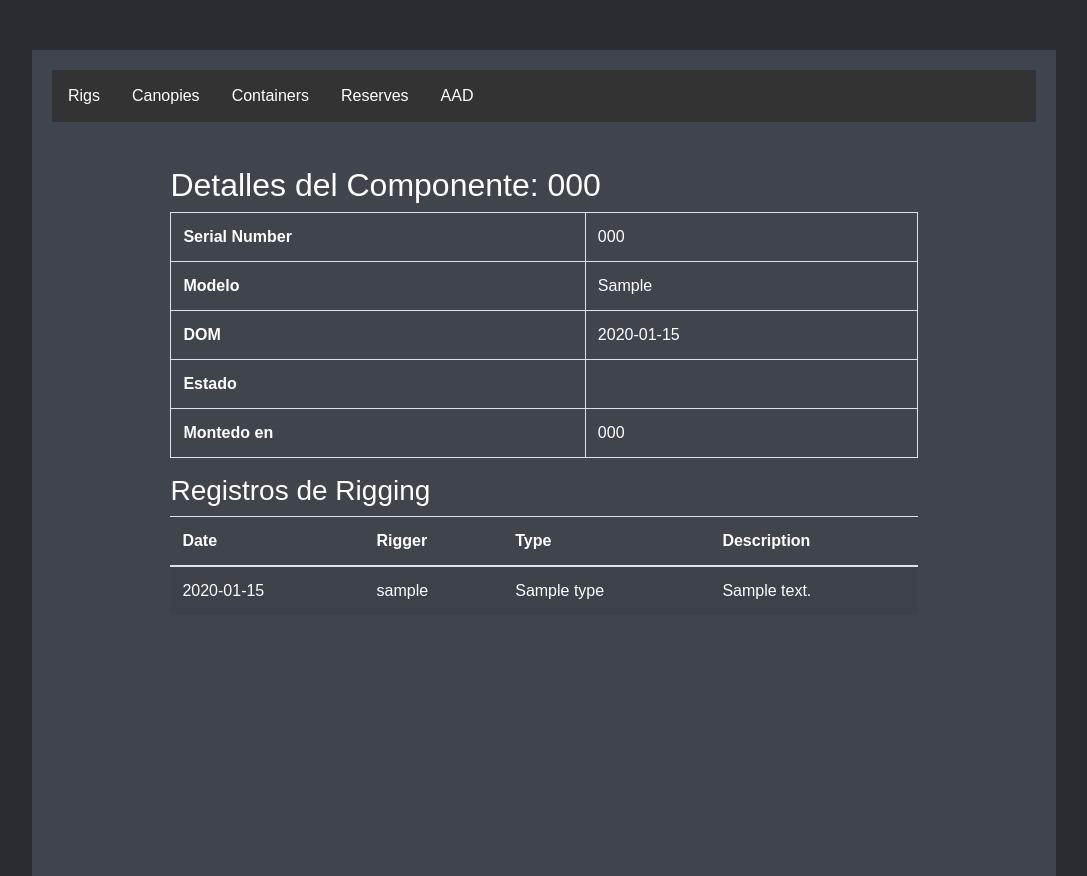
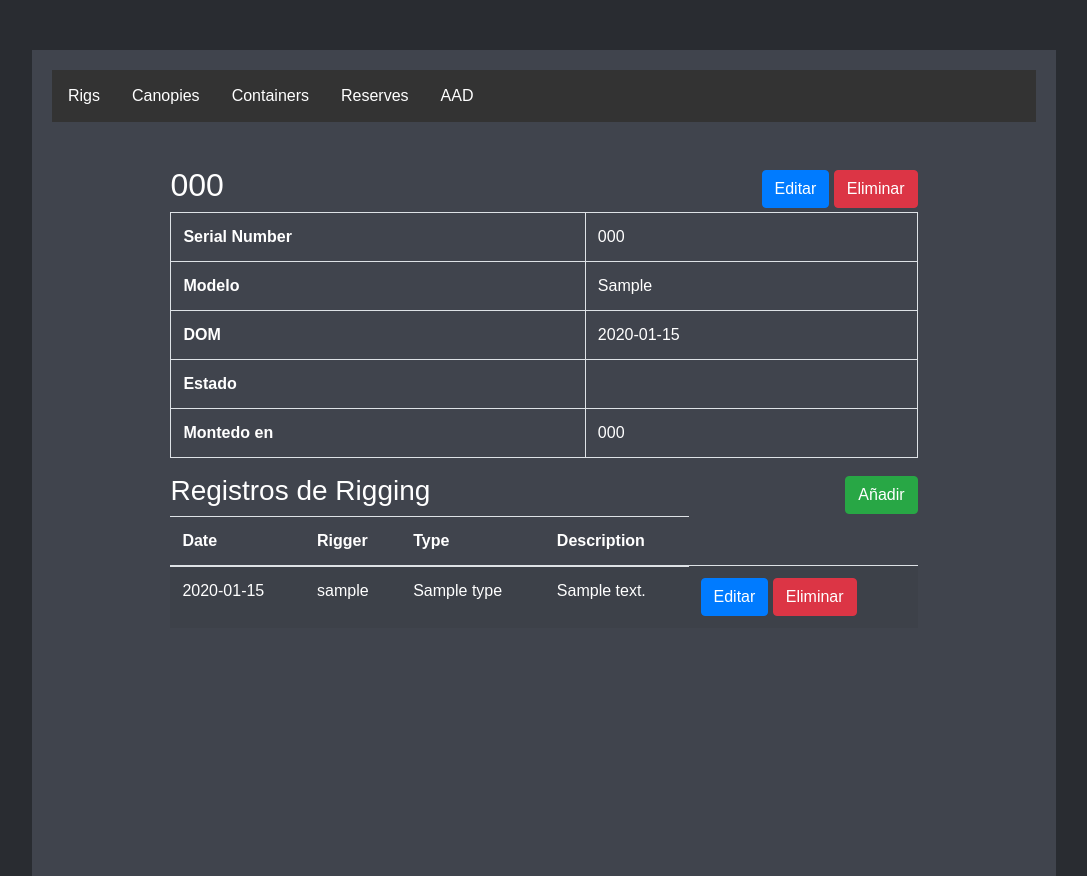
Before and after one commit to naskeytor/rigging_management, a Flask app: page /component/show/1 in a window 1280 px wide. Shown: the part 76-952 px from the top of the page, without its empty margins (96-1183 px from the left). Run offline with Flask 3, Linux system fonts and the light colour scheme; a user stored in the database is signed in; tables that the repository leaves empty hold one stand-in row (values such as "Sample post"); some libraries are stand-ins or nearby versions.

Commit message:
Add basic buttonson show component pages

```diff
--- a/rigging_test/templates/show_component.html
+++ b/rigging_test/templates/show_component.html
@@ -2,7 +2,17 @@
 
 {% block content %}
     <div class="container mt-4" style="color: white;">
-        <h2>Detalles del Componente: {{ component.serial_number }}</h2>
+        <div class="d-flex justify-content-between align-items-center">
+            <h2>{{ component.serial_number }}</h2>
+            <div>
+                <!-- Botón para editar -->
+                <button type="button" class="btn btn-primary" data-toggle="modal" data-target="#editComponentModal">
+                    Editar
+                </button>
+                <!-- Botón para eliminar -->
+                <button type="button" class="btn btn-danger">Eliminar</button>
+            </div>
+        </div>
         <table class="table table-bordered" style="color: white;">
             <tbody>
             <tr>
@@ -30,7 +40,12 @@
         </table>
 
 
-        <h3>Registros de Rigging</h3>
+        <div class="d-flex justify-content-between align-items-center">
+            <h3>Registros de Rigging</h3>
+            <!-- Botón para añadir un nuevo registro de rigging -->
+            <button type="button" class="btn btn-success" data-toggle="modal" data-target="#addRiggingModal">Añadir
+            </button>
+        </div>
         {% if riggings %}
             <table class="table table-striped" style="color: white;">
                 <thead>
@@ -48,7 +63,35 @@
                         <td>{{ rigging.rigger if component.dom else '' }}</td>
                         <td>{{ rigging.type_rigging.name if rigging.type_rigging else '' }}</td>
                         <td>{{ rigging.description | default('') }}</td>
+                        <td>
+                            <button type="button" class="btn btn-primary" data-toggle="modal"
+                                    data-target="#editRiggingModal-{{ rigging.id }}">Editar
+                            </button>
+                            <button type="button" class="btn btn-danger">Eliminar</button>
+                        </td>
                     </tr>
+                    <div class="modal fade" id="editRiggingModal-{{ rigging.id }}" tabindex="-1" role="dialog"
+                         aria-labelledby="editRiggingModalLabel-{{ rigging.id }}" aria-hidden="true">
+                        <div class="modal-dialog" role="document">
+                            <div class="modal-content">
+                                <div class="modal-header">
+                                    <h5 class="modal-title" id="editRiggingModalLabel-{{ rigging.id }}">Editar Registro
+                                        de Rigging</h5>
+                                    <button type="button" class="close" data-dismiss="modal" aria-label="Close">
+                                        <span aria-hidden="true">&times;</span>
+                                    </button>
+                                </div>
+                                <div class="modal-body">
+                                    <!-- Contenido del modal para editar rigging -->
+                                    <p>Contenido del modal para editar el registro de rigging.</p>
+                                </div>
+                                <div class="modal-footer">
+                                    <button type="button" class="btn btn-secondary" data-dismiss="modal">Cerrar</button>
+                                    <button type="button" class="btn btn-primary">Guardar Cambios</button>
+                                </div>
+                            </div>
+                        </div>
+                    </div>
                 {% endfor %}
                 </tbody>
             </table>
@@ -56,4 +99,48 @@
             <p>No hay registros de rigging asociados a este componente.</p>
         {% endif %}
     </div>
+    <!-- Modal para editar -->
+    <div class="modal fade" id="editComponentModal" tabindex="-1" role="dialog"
+         aria-labelledby="editComponentModalLabel" aria-hidden="true">
+        <div class="modal-dialog" role="document">
+            <div class="modal-content">
+                <div class="modal-header">
+                    <h5 class="modal-title" id="editComponentModalLabel">Editar Componente</h5>
+                    <button type="button" class="close" data-dismiss="modal" aria-label="Close">
+                        <span aria-hidden="true">&times;</span>
+                    </button>
+                </div>
+                <div class="modal-body">
+                    <!-- Contenido del modal para editar -->
+                    <p>Contenido del modal para editar el componente.</p>
+                </div>
+                <div class="modal-footer">
+                    <button type="button" class="btn btn-secondary" data-dismiss="modal">Cerrar</button>
+                    <button type="button" class="btn btn-primary">Guardar cambios</button>
+                </div>
+            </div>
+        </div>
+    </div>
+    <!-- Modal para añadir rigging -->
+    <div class="modal fade" id="addRiggingModal" tabindex="-1" role="dialog" aria-labelledby="addRiggingModalLabel"
+         aria-hidden="true">
+        <div class="modal-dialog" role="document">
+            <div class="modal-content">
+                <div class="modal-header">
+                    <h5 class="modal-title" id="addRiggingModalLabel">Añadir Registro de Rigging</h5>
+                    <button type="button" class="close" data-dismiss="modal" aria-label="Close">
+                        <span aria-hidden="true">&times;</span>
+                    </button>
+                </div>
+                <div class="modal-body">
+                    <!-- Contenido del modal para añadir rigging -->
+                    <p>Contenido del modal para añadir un nuevo registro de rigging.</p>
+                </div>
+                <div class="modal-footer">
+                    <button type="button" class="btn btn-secondary" data-dismiss="modal">Cerrar</button>
+                    <button type="button" class="btn btn-primary">Guardar Registro</button>
+                </div>
+            </div>
+        </div>
+    </div>
 {% endblock %}
```
